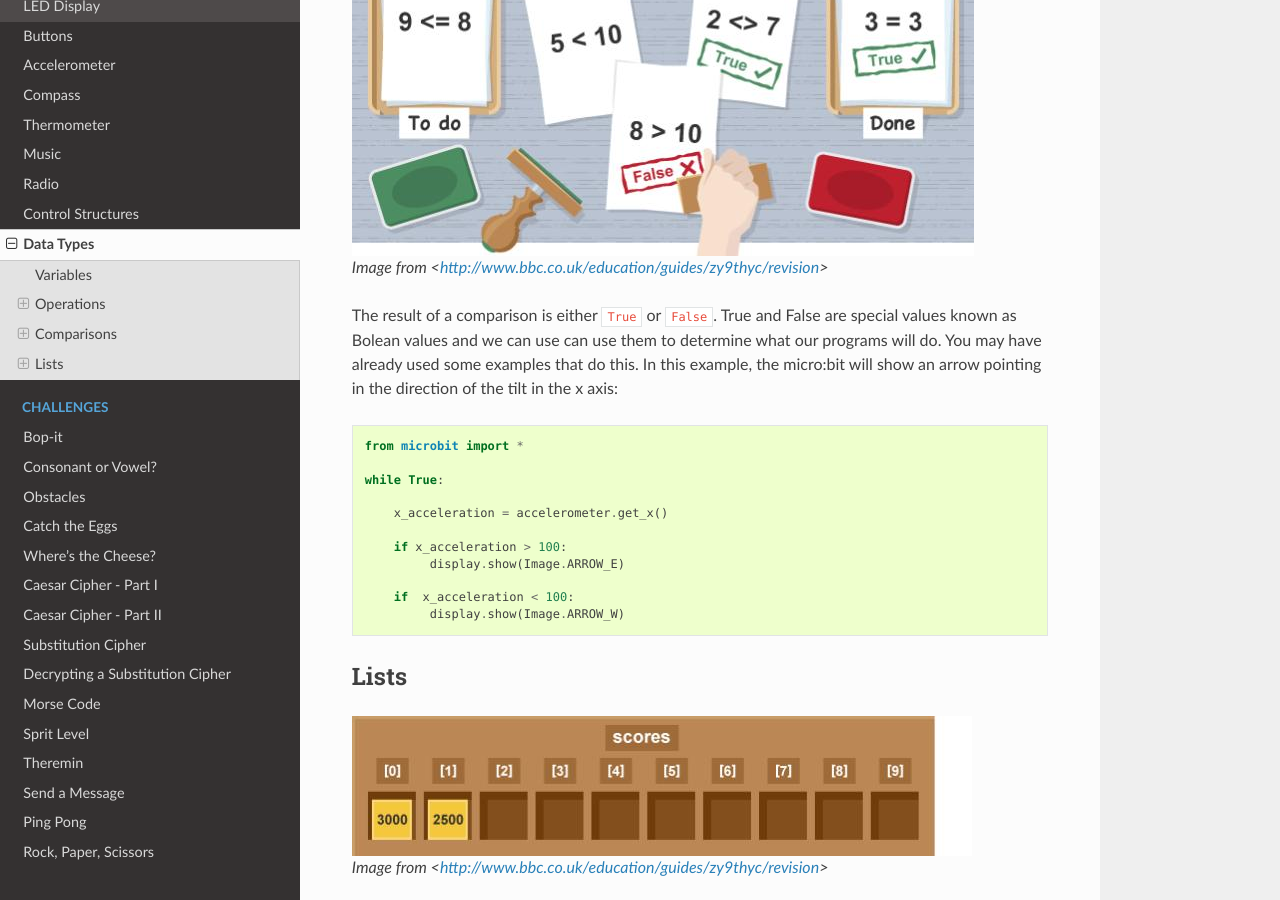
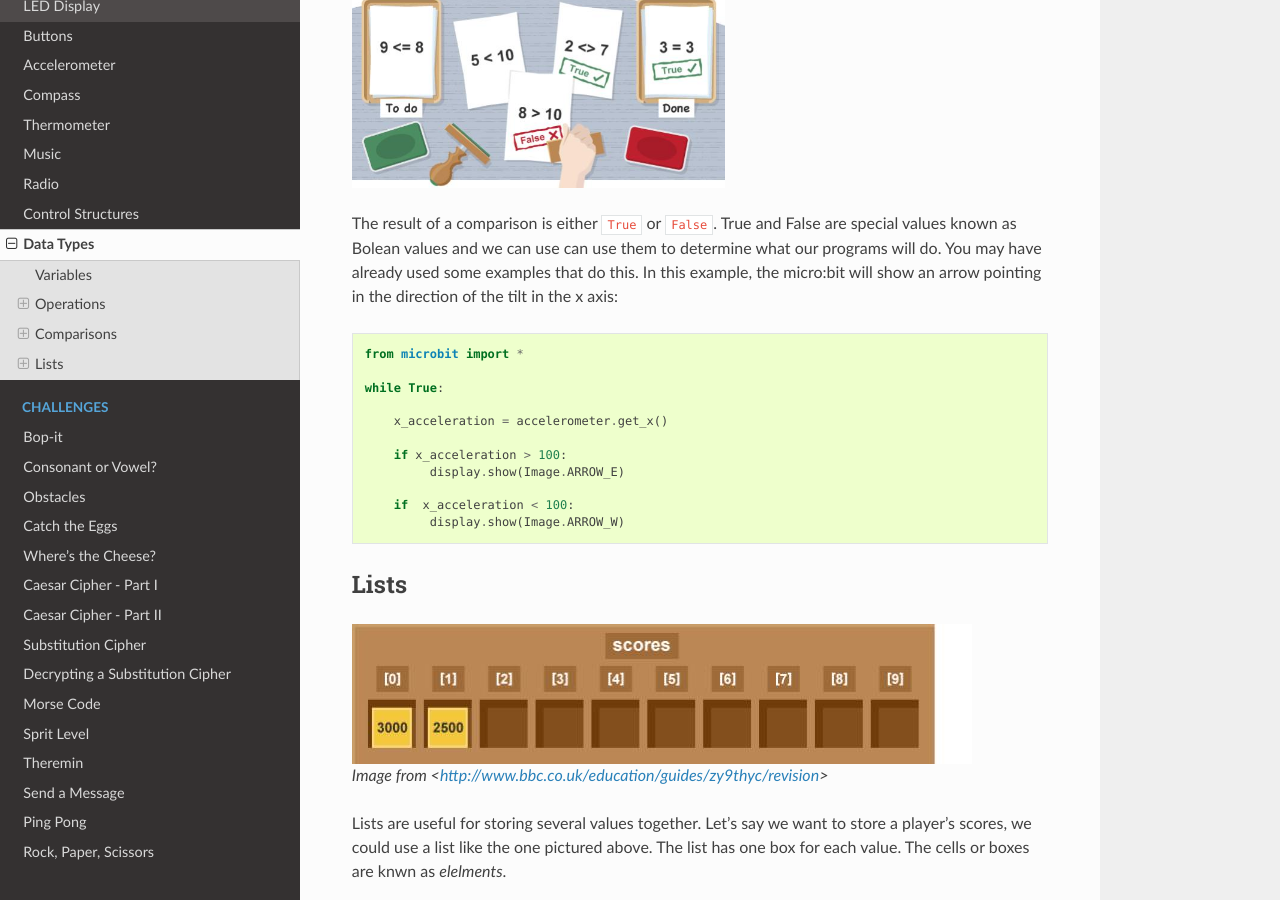
Before and after one commit to rharbird/microbit-challenges, a Sphinx documentation site: the page built from docs/source/tutorials/data_types.rst, in a window 1280 px wide and 900 px high, scrolled down 3388 px. Built offline with Sphinx 7.4.7 and the Read the Docs theme 2.0.0, drawn with Linux system fonts in a browser that asks for light colours; pages that are not in the unit, such as notebooks, are missing from menus.

Commit message:
change size of images

```diff
--- a/docs/source/tutorials/data_types.rst
+++ b/docs/source/tutorials/data_types.rst
@@ -11,7 +11,6 @@ We will use values of different types in our micro:bit programs, for example: we
 In a simple program we might use all of these. Here are the data types we could use for a program storing information about our favourite micro:bit games:
 
 .. figure:: dataTypes.png
-   :scale: 60 %
 
    Image from: <http://www.bbc.co.uk/education/guides/zwmbgk7/revision/3>
 
@@ -107,6 +106,7 @@ Using Comparisons
 ^^^^^^^^^^^^^^^^^
 
 .. figure:: booleanLogic.jpg
+   :scale: 60 %
 
 	Image from <http://www.bbc.co.uk/education/guides/zy9thyc/revision>
 
```
